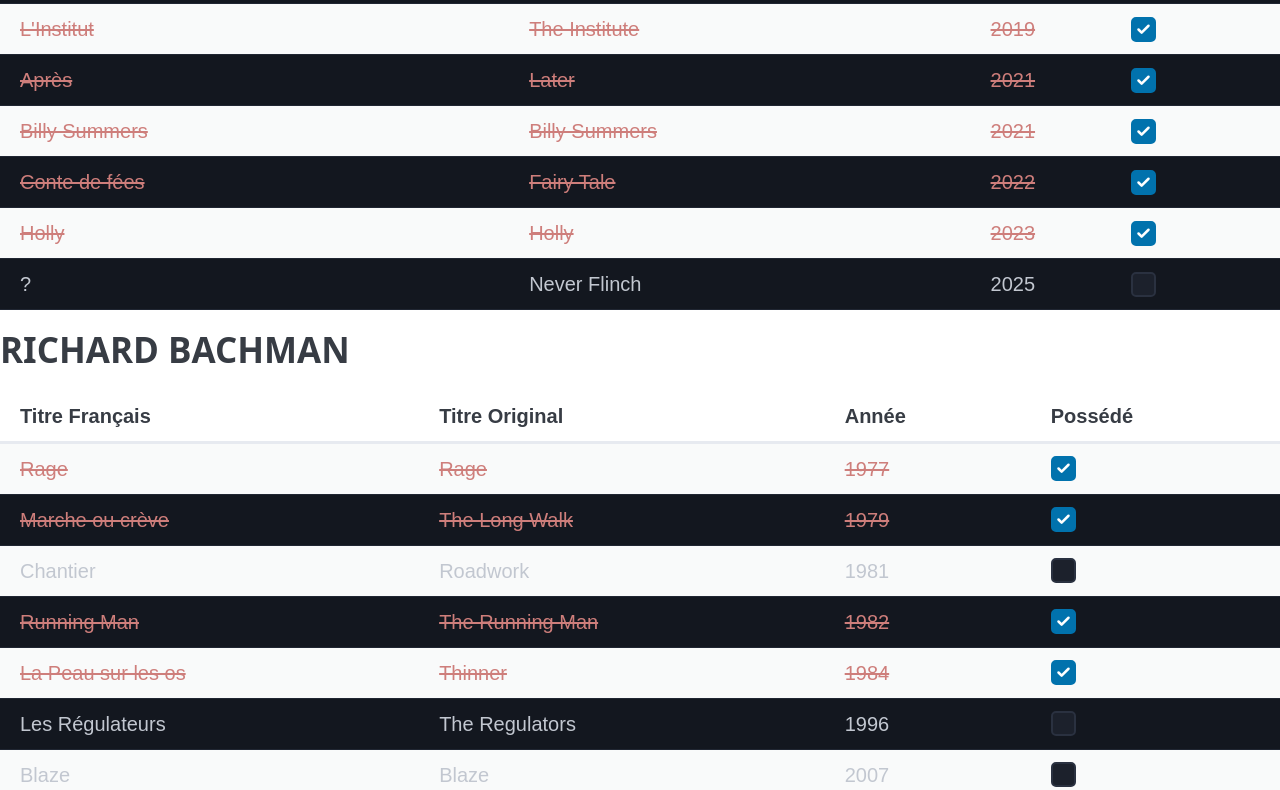
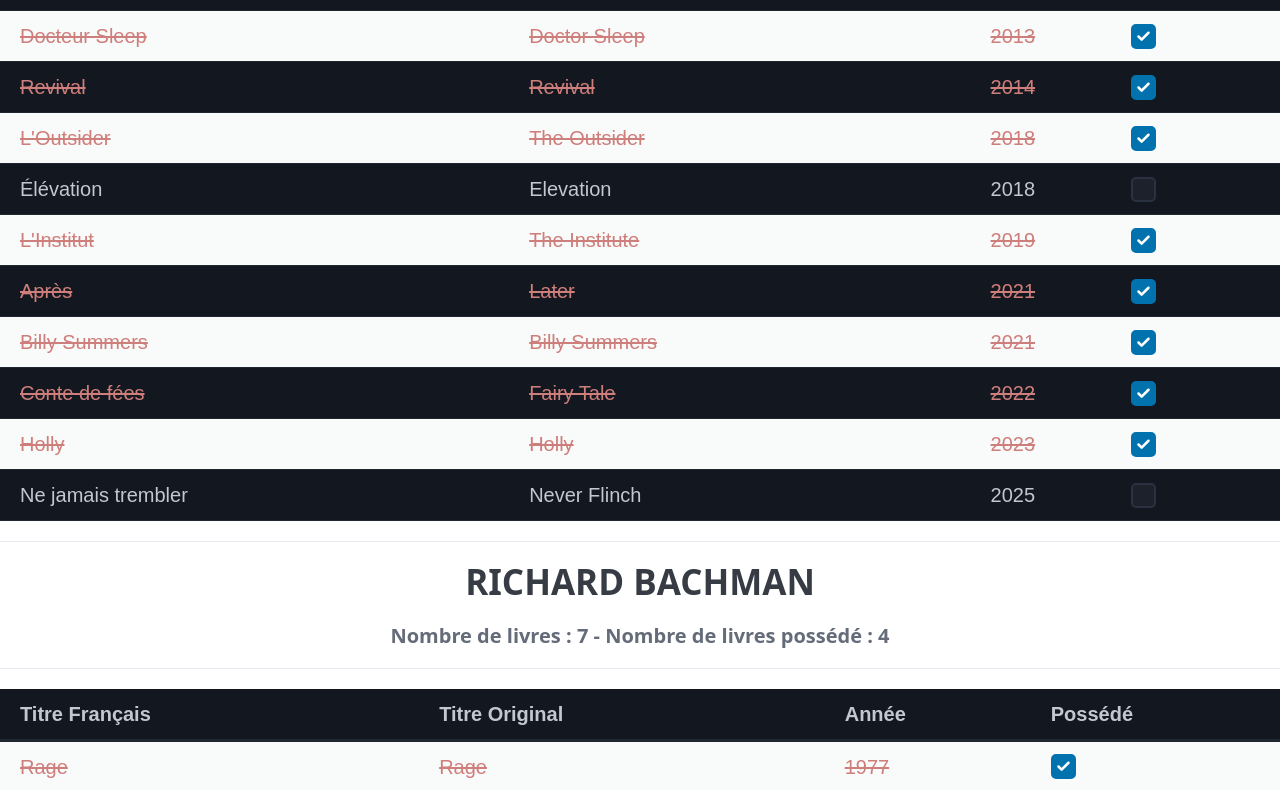
Before and after one commit to VivierCyril/biblioking, a website: page index.html in a window 1280 px wide. Shown: the part 2010-2800 px from the top of the page. Drawn offline with nearby package versions, Linux system fonts and the light colour scheme.

Commit message:
Ajout du bouton filtre + Design

```diff
--- a/data/stephen_king_oeuvres.json
+++ b/data/stephen_king_oeuvres.json
@@ -289,7 +289,7 @@
     },
     {
       "id": 42,
-      "titre_fr": "?",
+      "titre_fr": "Ne jamais trembler",
       "titre_original": "Never Flinch",
       "annee": 2025,
       "possede": false
--- a/index.html
+++ b/index.html
@@ -17,7 +17,7 @@
             margin: 0 auto;
         }
 
-        h1 {
+        h1, .titre{
             text-align: center;
         }
 
@@ -31,14 +31,31 @@
 <body class="container">
     <h1>Œuvres de Stephen King</h1>
 
+    <div id="totals" style="text-align:center; margin-bottom:12px;">
+        Total livres : <strong id="total-count">0</strong> — Possédés : <strong id="owned-count">0</strong>
+    </div>
+
+    <div style="text-align: right;">
+        <button class="outline" id="filter-not-owned">Afficher non possédés</button>
+    </div>
+    <div id="content"></div>
     <script>
         // Fonction pour afficher les œuvres
         function afficherOeuvres(oeuvres) {
+
             for (const categorie in oeuvres) {
+                let possede = oeuvres[categorie].filter(oeuvre => oeuvre.possede).length
+                let nombreLivre = oeuvres[categorie].length
                 let html = `<div class="category">
-                    <h2>${categorie.replace('_', ' ').toUpperCase()}</h2>
+                    <hr>
+                    <div class="titre">
+                        <h2>${categorie.replace('_', ' ').toUpperCase()}</h2>
+                        <h6>Nombre de livres : <strong>${nombreLivre}</strong> - Nombre de livres possédé : <strong>${possede}</strong></h3>
+
+                    </div>
+                    <hr>
                     <table class="striped" data-theme="dark">
-                        <thead data-theme="light">
+                        <thead data-theme="dark">
                             <tr>
                                 <th>Titre Français</th>
                                 <th>Titre Original</th>
@@ -48,7 +65,10 @@
                         </thead>
                         <tbody>`;
 
+
+
                 oeuvres[categorie].forEach(oeuvre => {
+
                     let classe = (oeuvre.possede) ? "active" : '';
                     html += `<tr class="${classe}">
                                 <td>${oeuvre.titre_fr}</td>
@@ -56,22 +76,61 @@
                                 <td>${oeuvre.annee}</td>
                                 <td><input
                                     data-id="${oeuvre.id}"
-                                    type="checkbox" ${oeuvre.possede ? 'checked' : ''} onchange="mettreAJourPossession('${categorie}', '${oeuvre.titre_fr}')"></td>
+                                    type="checkbox" ${oeuvre.possede ? 'checked' : ''}></td>
                             </tr>`;
+
+
                 });
 
                 html += `</tbody></table></div>`;
-                document.body.innerHTML += html;
+                document.getElementById('content').insertAdjacentHTML('beforeend', html);
             }
         }
 
         // Charger les données depuis le fichier JSON
-        fetch('data/stephen_king_oeuvres.json')
+        let rep = fetch('data/stephen_king_oeuvres.json')
             .then(response => response.json())
             .then(oeuvres => {
+                window._oeuvresData = oeuvres;
                 afficherOeuvres(oeuvres);
+                updateTotalsFromData(oeuvres);
             })
             .catch(error => console.error('Erreur lors du chargement du fichier JSON:', error));
+
+        // Mettre à jour les compteurs à partir des données
+        function updateTotalsFromData(oeuvres) {
+            let total = 0;
+            let owned = 0;
+            for (const cat in oeuvres) {
+                total += oeuvres[cat].length;
+                owned += oeuvres[cat].filter(o => Boolean(o.possede)).length;
+            }
+            document.getElementById('total-count').textContent = total;
+            document.getElementById('owned-count').textContent = owned;
+        }
+
+        // Filtre pour n'afficher que les œuvres non possédées
+        const filterBtn = document.getElementById('filter-not-owned');
+        let filterActive = false;
+
+        function applyFilter() {
+            const checkboxes = document.querySelectorAll('table tbody input[type="checkbox"]');
+            checkboxes.forEach(cb => {
+                const tr = cb.closest('tr');
+                if (!tr) return;
+                if (filterActive) {
+                    tr.style.display = cb.checked ? 'none' : '';
+                } else {
+                    tr.style.display = '';
+                }
+            });
+        }
+
+        filterBtn.addEventListener('click', () => {
+            filterActive = !filterActive;
+            filterBtn.textContent = filterActive ? 'Afficher tout' : 'Afficher non possédés';
+            applyFilter();
+        });
 
     </script>
 </body>
```
